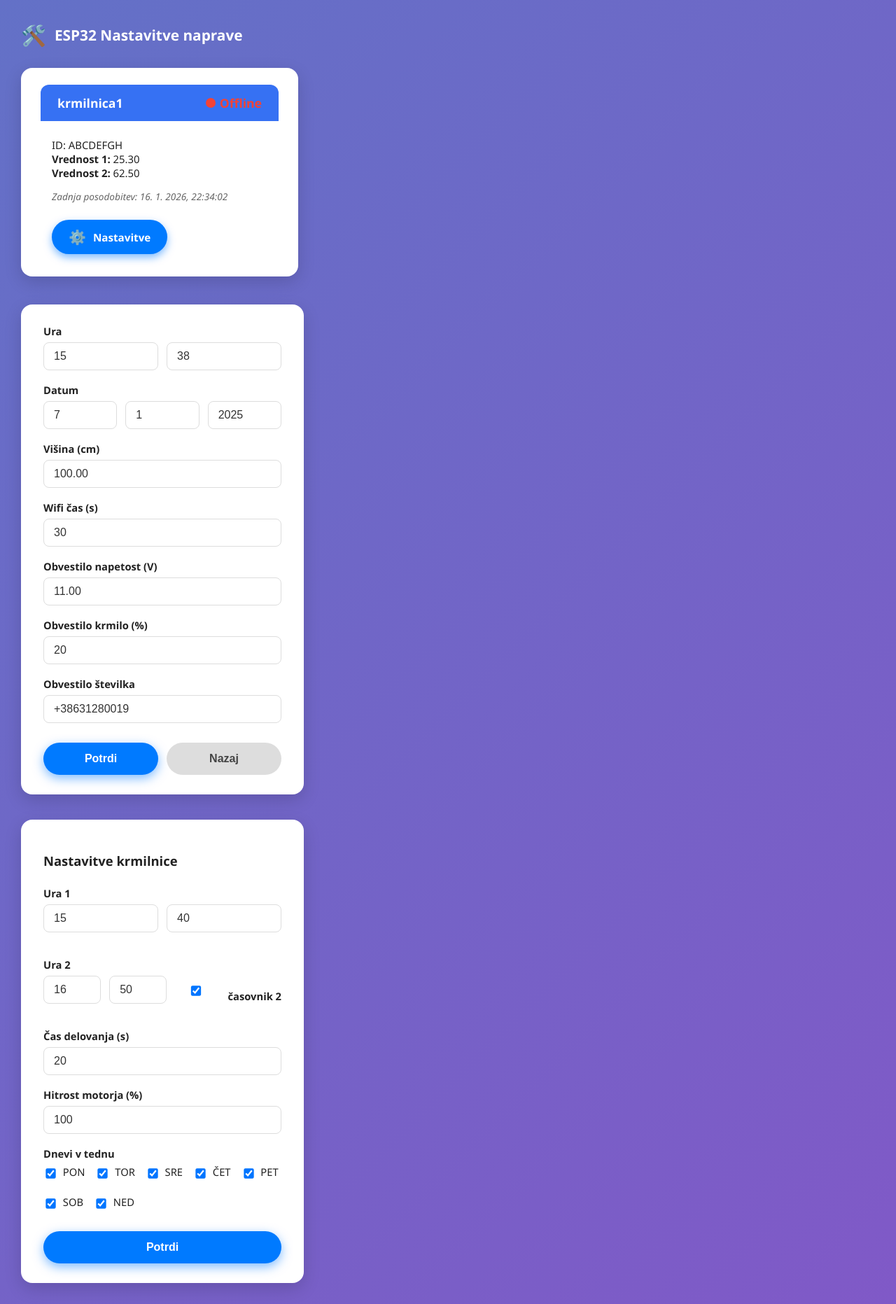
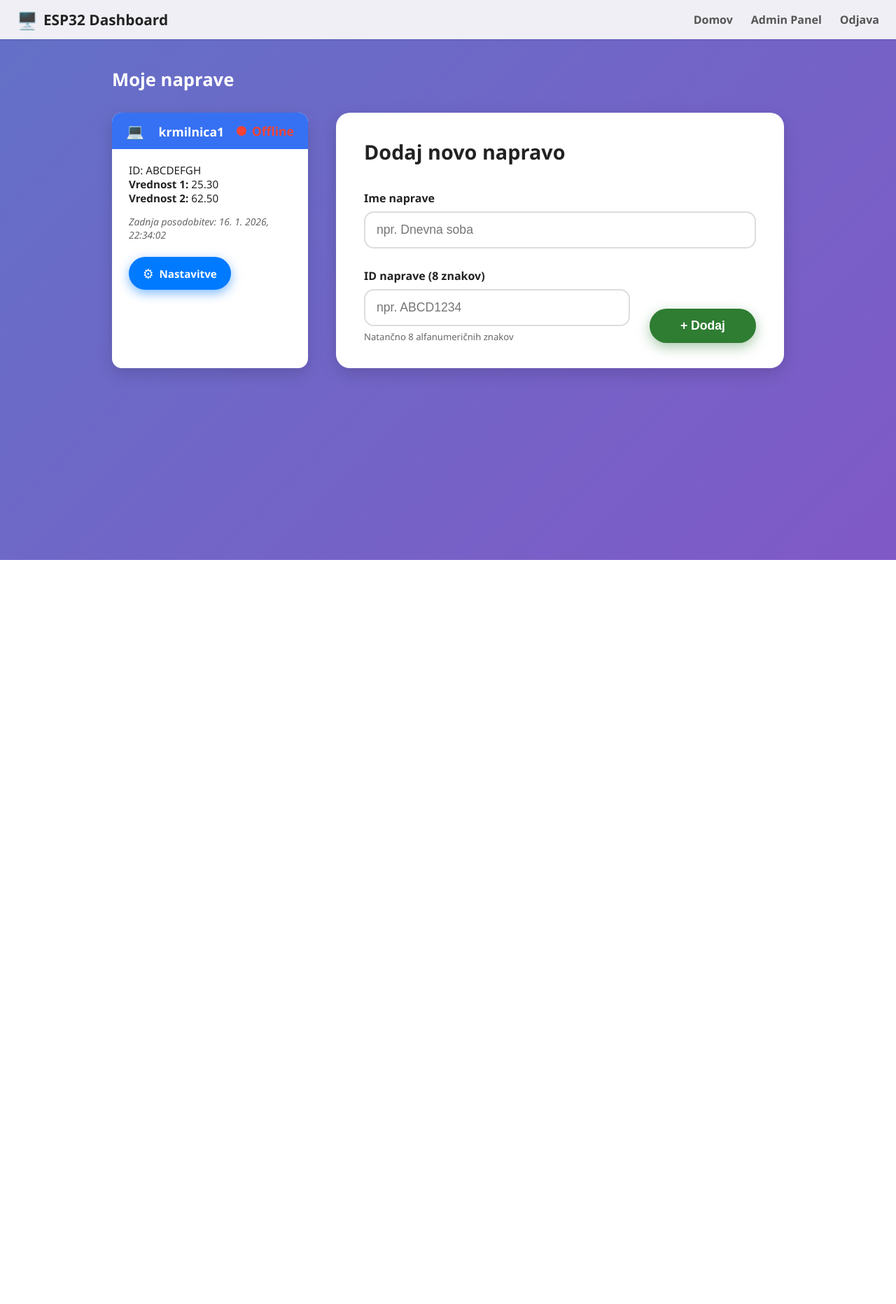
Before and after one commit to mikem48/Krmilnica, a Node server app: a page that uses views/device-settings.ejs in a window 1280 px wide. Shown: the whole page at 70% size. After the commit the page ends 800 px from the top, so only its background shows below. Run offline with Node 20, Linux system fonts and the light colour scheme; the visitor is signed in with stand-in values (Sample User, id 1); data comes from the database, SQL or seed files in the repository; some libraries are stand-ins or nearby versions.

Commit message:
Update device-settings.ejs

```diff
--- a/views/device-settings.ejs
+++ b/views/device-settings.ejs
@@ -3,92 +3,142 @@
 <head>
 <meta charset="UTF-8" />
 <meta name="viewport" content="width=device-width, initial-scale=1" />
-<title>Nastavitve naprave</title>
+<title>ESP32 Dashboard</title>
 <style>
+  /* Ozadje izlinearnega gradienta */
   body {
+    margin: 0;
     font-family: "Segoe UI", Tahoma, Geneva, Verdana, sans-serif;
-    margin: 0;
     background: linear-gradient(135deg, #6371c7 0%, #8059c7 100%);
+    min-height: 100vh;
     color: #222;
-    min-height: 100vh;
-    padding: 30px;
-    box-sizing: border-box;
   }
+
+  /* Zgornji navigation bar */
   header {
-    color: white;
+    height: 56px;
+    background: #efeff5;
+    display: flex;
+    justify-content: space-between;
+    align-items: center;
+    padding: 0 24px;
+    box-shadow: 0 1px 4px rgb(0 0 0 / 0.1);
+  }
+  .logo {
+    font-weight: 700;
     font-size: 1.3rem;
-    font-weight: 700;
-    margin-bottom: 28px;
-    display: flex;
-    align-items: center;
-    gap: 12px;
-  }
-  header .icon-device {
-    font-size: 1.8rem;
-    user-select: none;
-  }
-  .settings-card {
-    background: white;
-    border-radius: 16px;
-    padding: 24px 28px 32px;
-    width: 340px;
-    box-shadow: 0 8px 25px rgb(0 0 0 / 0.15);
-    margin-bottom: 40px;
-  }
-  .settings-header {
-    background-color: #3671f3;
-    border-radius: 12px 12px 0 0;
-    font-weight: 600;
-    color: white;
-    font-size: 1.1rem;
-    padding: 14px 24px;
     display: flex;
     align-items: center;
     gap: 8px;
   }
-  .device-status {
-    margin-left: auto;
+  .logo .icon-chip {
+    font-size: 1.5rem;
+    user-select: none;
+  }
+  nav {
+    display: flex;
+    gap: 26px;
     font-weight: 600;
-    color: #f44336;
+    color: #555;
+  }
+  nav a {
     display: flex;
     align-items: center;
     gap: 6px;
+    font-size: 1rem;
+    color: #555;
+    text-decoration: none;
+    cursor: pointer;
+  }
+  nav a:hover {
+    color: #3671f3;
+  }
+
+  main {
+    max-width: 960px;
+    margin: 40px auto 80px;
+    padding: 0 20px;
+  }
+
+  h2 {
+    font-weight: 600;
+    font-size: 1.6rem;
+    margin-bottom: 30px;
+    color: white;
+  }
+
+  /* Postavljanje področij */
+  .dashboard {
+    display: flex;
+    flex-wrap: wrap;
+    gap: 40px;
+  }
+
+  /* Kartica naprave */
+  .device-card {
+    background: white;
+    border-radius: 14px;
+    box-shadow: 0 8px 22px rgba(0,0,0,0.15);
+    width: 280px;
+    overflow: hidden;
+    color: #222;
+    font-size: 0.95rem;
+  }
+  .device-header {
+    background-color: #3671f3;
+    color: white;
+    padding: 12px 20px;
+    font-weight: 600;
+    font-size: 1.1rem;
+    display: flex;
+    align-items: center;
+    justify-content: space-between;
     user-select: none;
+  }
+  .device-header .icon-device {
+    margin-right: 8px;
+    font-size: 1.3rem;
+  }
+  .device-status {
+    display: flex;
+    align-items: center;
+    color: #f44336;
+    font-weight: 600;
   }
   .status-dot {
     width: 14px;
     height: 14px;
     background-color: #f44336;
     border-radius: 50%;
+    margin-right: 8px;
   }
-  .settings-content {
-    padding: 24px 16px 0 16px;
-    font-size: 0.93rem;
+  .device-content {
+    padding: 20px 24px 28px;
   }
-  .settings-content b {
+  .device-content b {
     font-weight: 700;
   }
-  .settings-content em {
+  .device-content em {
     font-style: italic;
     color: #666;
+    font-size: 0.87rem;
+    margin-top: 14px;
     display: block;
-    margin: 14px 0 0;
-    font-size: 0.85rem;
   }
   .btn-settings {
-    margin-top: 24px;
-    padding: 11px 24px;
+    display: inline-flex;
+    align-items: center;
+    gap: 8px;
+    padding: 10px 20px;
+    background-color: #007aff;
+    color: white;
+    border:none;
     border-radius: 30px;
-    background-color: #007aff;
-    border: none;
-    color: white;
     font-weight: 600;
     font-size: 0.95rem;
     cursor: pointer;
-    display: inline-flex;
-    align-items: center;
-    gap: 10px;
-    box-shadow: 0 5px 12px rgba(0,122,255,0.5);
+    box-shadow: 0 5px 15px rgba(0,122,255,0.5);
+    margin-top: 22px;
     user-select: none;
     text-decoration: none;
   }
@@ -96,241 +146,158 @@
     background-color: #005bb5;
   }
   .icon-gear {
-    font-size: 1.25rem;
+    font-size: 1.2rem;
     user-select: none;
   }
-  form.settings-form {
-    width: 340px;
+
+  /* Obrazec za dodajanje nove naprave */
+  .add-device-section {
+    flex: 1 1 0;
     background: white;
-    border-radius: 16px;
-    padding: 28px 32px;
+    border-radius: 20px;
+    padding: 36px 40px;
     box-shadow: 0 8px 25px rgba(0,0,0,0.15);
-    font-size: 0.92rem;
+    min-width: 350px;
   }
-  form label {
-    display: block;
+  .add-device-section h3 {
+    margin-top: 0;
+    margin-bottom: 36px;
     font-weight: 600;
-    margin-bottom: 6px;
+    font-size: 1.8rem;
+    color: #222;
   }
-  form input[type=number],
-  form input[type=tel] {
-    width: 100%;
-    padding: 10px 14px;
-    border-radius: 8px;
-    border: 1.8px solid #ddd;
-    margin-bottom: 18px;
+  form.add-device {
+    display: flex;
+    align-items: flex-end;
+    gap: 28px;
+    flex-wrap: wrap;
+  }
+  form.add-device > div {
+    flex: 1 1 280px;
+    min-width: 240px;
+    display: flex;
+    flex-direction: column;
+  }
+  form.add-device label {
+    margin-bottom: 8px;
+    font-weight: 600;
     font-size: 1rem;
-    color: #333;
-    box-sizing: border-box;
   }
-  form input[type=number]:focus,
-  form input[type=tel]:focus {
+
+  form.add-device input[type="text"] {
+    font-size: 1.1rem;
+    padding: 14px 16px;
+    border: 2px solid #ddd;
+    border-radius: 14px;
+    transition: border-color 0.25s ease;
+    color: #444;
+  }
+  form.add-device input[type="text"]:focus {
     outline: none;
     border-color: #3671f3;
     background-color: #e9f2ff;
   }
-  /* Inline skupine za manjše število inputov na isti vrstici */
-  .inline-inputs {
-    display: flex;
-    gap: 12px;
+  .small-text {
+    font-size: 0.82rem;
+    color: #666;
+    margin-top: 6px;
   }
-  .inline-inputs > input {
-    flex: 1 1 0;
-    margin-bottom: 18px;
+  form.add-device button {
+    background-color: #2e7d32;
+    color: white;
+    font-weight: 700;
+    font-size: 1.1rem;
+    border: none;
+    border-radius: 34px;
+    padding: 14px 44px;
+    cursor: pointer;
+    box-shadow: 0 6px 18px rgba(46,125,50,0.4);
+    user-select: none;
+    white-space: nowrap;
+    flex-grow: 0;
   }
-  .btn-group {
-    display: flex;
-    justify-content: space-between;
-    gap: 12px;
-    margin-top: 10px;
-  }
-  form button {
-    flex: 1;
-    padding: 14px 0;
-    font-weight: 700;
-    border-radius: 28px;
-    border: none;
-    cursor: pointer;
-    font-size: 1rem;
-    user-select: none;
-  }
-  button.submit-btn {
-    background-color: #007aff;
-    color: white;
-    box-shadow: 0 5px 15px rgba(0,122,255,0.5);
-    transition: background-color 0.3s ease;
-  }
-  button.submit-btn:hover {
-    background-color: #005bb5;
-  }
-  button.cancel-btn {
-    background-color: #ddd;
-    color: #444;
-  }
-  button.cancel-btn:hover {
-    background-color: #bbb;
+  form.add-device button:hover {
+    background-color: #1b4d1b;
   }
 
-  /* Sekcija za Nastavitve krmilnice */
-  .controller-section {
-    width: 340px;
-    background: white;
-    border-radius: 16px;
-    padding: 28px 32px;
-    margin-top: 36px;
-    box-shadow: 0 8px 25px rgba(0,0,0,0.15);
-    font-size: 0.92rem;
+  /* Ikone */
+  .icon-device::before {
+    content: "\1F4BB";
+    margin-right: 8px;
   }
-  .controller-section h3 {
-    font-weight: 600;
-    color: #222;
-    margin-bottom: 24px;
-    font-size: 1.15rem;
-  }
-  .controller-section label {
-    font-weight: 600;
-    margin-bottom: 6px;
-    display: block;
-  }
-  .controller-section .inline-inputs {
-    display: flex;
-    gap: 12px;
-    margin-bottom: 18px;
-  }
-  .controller-section .inline-inputs > input {
-    flex: 1 1 0;
-  }
-  .controller-section input[type=number] {
-    padding: 10px 14px;
-    border-radius: 8px;
-    border: 1.8px solid #ddd;
-    width: 100%;
-    font-size: 1rem;
-    color: #333;
-  }
-  .controller-section input[type=number]:focus {
-    outline: none;
-    border-color: #3671f3;
-    background-color: #e9f2ff;
-  }
-  .controller-section input[type=checkbox] {
-    margin-right: 7px;
-    transform: scale(1.1);
-    vertical-align: middle;
-  }
-  .controller-section .days {
-    display: flex;
-    flex-wrap: wrap;
-    gap: 15px;
-    margin-bottom: 24px;
-  }
-  .controller-section .days label {
-    font-weight: normal;
-    cursor: pointer;
-    user-select: none;
+  .icon-gear::before {
+    content: "\2699";
   }
 
+  /* Responsive */
+  @media (max-width: 780px) {
+    main {
+      margin: 30px 20px 60px;
+    }
+    .dashboard {
+      flex-direction: column;
+      gap: 40px;
+    }
+    .device-card,
+    .add-device-section {
+      width: 100% !important;
+      min-width: unset !important;
+    }
+    form.add-device {
+      flex-direction: column;
+      gap: 20px;
+    }
+    form.add-device > div {
+      min-width: 100%;
+    }
+  }
 </style>
 </head>
 <body>
 
 <header>
-  <span class="icon-device">🛠️</span>
-  <span>ESP32 Nastavitve naprave</span>
+  <div class="logo"><span class="icon-chip">🖥️</span>ESP32 Dashboard</div>
+  <nav>
+    <a href="#">Domov</a>
+    <a href="#">Admin Panel</a>
+    <a href="#">Odjava</a>
+  </nav>
 </header>
 
-<!-- Obstoječa kartica naprave -->
-<section class="settings-card">
-  <div class="settings-header">
-    <span>krmilnica1</span>
+<main>
+  <h2>Moje naprave</h2>
+  <div class="dashboard">
+    <section class="device-card">
+      <div class="device-header">
+        <span><span class="icon-device"></span> krmilnica1</span>
         <span class="device-status"><span class="status-dot"></span>Offline</span>
       </div>
-  <div class="settings-content">
-    ID: ABCDEFGH<br>
-    <b>Vrednost 1:</b> 25.30<br>
-    <b>Vrednost 2:</b> 62.50<br>
+      <div class="device-content">
+        ID: ABCDEFGH<br />
+        <b>Vrednost 1:</b> 25.30<br />
+        <b>Vrednost 2:</b> 62.50<br />
         <em>Zadnja posodobitev: 16. 1. 2026, 22:34:02</em>
-    <a href="#" class="btn-settings"><span class="icon-gear">⚙️</span> Nastavitve</a>
+        <a href="#" class="btn-settings"><span class="icon-gear"></span> Nastavitve</a>
       </div>
     </section>
 
-<!-- Forma za osnovne nastavitve naprave -->
-<form class="settings-form" action="/submit-settings" method="GET" novalidate>
-  <label>Ura</label>
-  <div class="inline-inputs">
-    <input type="number" name="ura_h" min="0" max="23" value="15" required placeholder="hh" />
-    <input type="number" name="ura_min" min="0" max="59" value="38" required placeholder="mm" />
+    <section class="add-device-section">
+      <h3>Dodaj novo napravo</h3>
+      <form class="add-device" action="#" method="POST" novalidate>
+        <div>
+          <label for="device-name">Ime naprave</label>
+          <input id="device-name" name="device-name" type="text" placeholder="npr. Dnevna soba" required />
         </div>
-
-  <label>Datum</label>
-  <div class="inline-inputs">
-    <input type="number" name="datum_dan" min="1" max="31" value="7" required placeholder="dd" />
-    <input type="number" name="datum_mesec" min="1" max="12" value="1" required placeholder="mm" />
-    <input type="number" name="datum_leto" min="2023" max="2100" value="2025" required placeholder="yyyy" />
+        <div>
+          <label for="device-id">ID naprave (8 znakov)</label>
+          <input id="device-id" name="device-id" type="text" maxlength="8" minlength="8" placeholder="npr. ABCD1234" pattern="[A-Za-z0-9]{8}" required />
+          <div class="small-text">Natančno 8 alfanumeričnih znakov</div>
         </div>
-
-  <label>Višina (cm)</label>
-  <input type="number" step="0.01" name="visina" value="100.00" required />
-
-  <label>Wifi čas (s)</label>
-  <input type="number" name="wifi_cas" min="0" value="30" required />
-
-  <label>Obvestilo napetost (V)</label>
-  <input type="number" step="0.01" name="obvestilo_napetost" value="11.00" required />
-
-  <label>Obvestilo krmilo (%)</label>
-  <input type="number" name="obvestilo_krmilo" min="0" max="100" value="20" required />
-
-  <label>Obvestilo številka</label>
-  <input type="tel" name="obvestilo_stevilka" value="+38631280019" pattern="^\+?\d{7,15}$" title="Vnesite veljavno telefonsko številko" required />
-
-  <div class="btn-group">
-    <button type="submit" class="submit-btn">Potrdi</button>
-    <button type="button" class="cancel-btn" onclick="window.history.back();">Nazaj</button>
-  </div>
-</form>
-
-<!-- Forma za nastavitve krmilnice -->
-<section class="controller-section">
-  <h3>Nastavitve krmilnice</h3>
-
-  <form action="/submit-timer" method="GET" novalidate>
-    <label>Ura 1</label>
-    <div class="inline-inputs">
-      <input type="number" name="ura1_h" min="0" max="23" value="15" required placeholder="hh" />
-      <input type="number" name="ura1_min" min="0" max="59" value="40" required placeholder="mm" />
-    </div>
-
-    <label>Ura 2</label>
-    <div class="inline-inputs" style="align-items:center;">
-      <input type="number" name="ura2_h" min="0" max="23" value="16" required placeholder="hh" />
-      <input type="number" name="ura2_min" min="0" max="59" value="50" required placeholder="mm" />
-      <input type="checkbox" name="casovnik_2" id="casovnik_2" checked />
-      <label for="casovnik_2" style="margin:0; cursor:pointer; font-weight:600;">časovnik 2</label>
-    </div>
-
-    <label>Čas delovanja (s)</label>
-    <input type="number" name="cas_delovanja" min="0" value="20" required />
-
-    <label>Hitrost motorja (%)</label>
-    <input type="number" name="hitrost_motorja" min="0" max="100" value="100" required />
-
-    <label>Dnevi v tednu</label>
-    <div class="days">
-      <label><input type="checkbox" name="dni[]" value="PON" checked /> PON</label>
-      <label><input type="checkbox" name="dni[]" value="TOR" checked /> TOR</label>
-      <label><input type="checkbox" name="dni[]" value="SRE" checked /> SRE</label>
-      <label><input type="checkbox" name="dni[]" value="CET" checked /> ČET</label>
-      <label><input type="checkbox" name="dni[]" value="PET" checked /> PET</label>
-      <label><input type="checkbox" name="dni[]" value="SOB" checked /> SOB</label>
-      <label><input type="checkbox" name="dni[]" value="NED" checked /> NED</label>
-    </div>
-
-    <div class="btn-group">
-      <button type="submit" class="submit-btn">Potrdi</button>
-    </div>
+        <button type="submit">+ Dodaj</button>
       </form>
     </section>
+  </div>
+</main>
 
 </body>
 </html>
```
Lines whose indentation alone changed are shown as unchanged.
